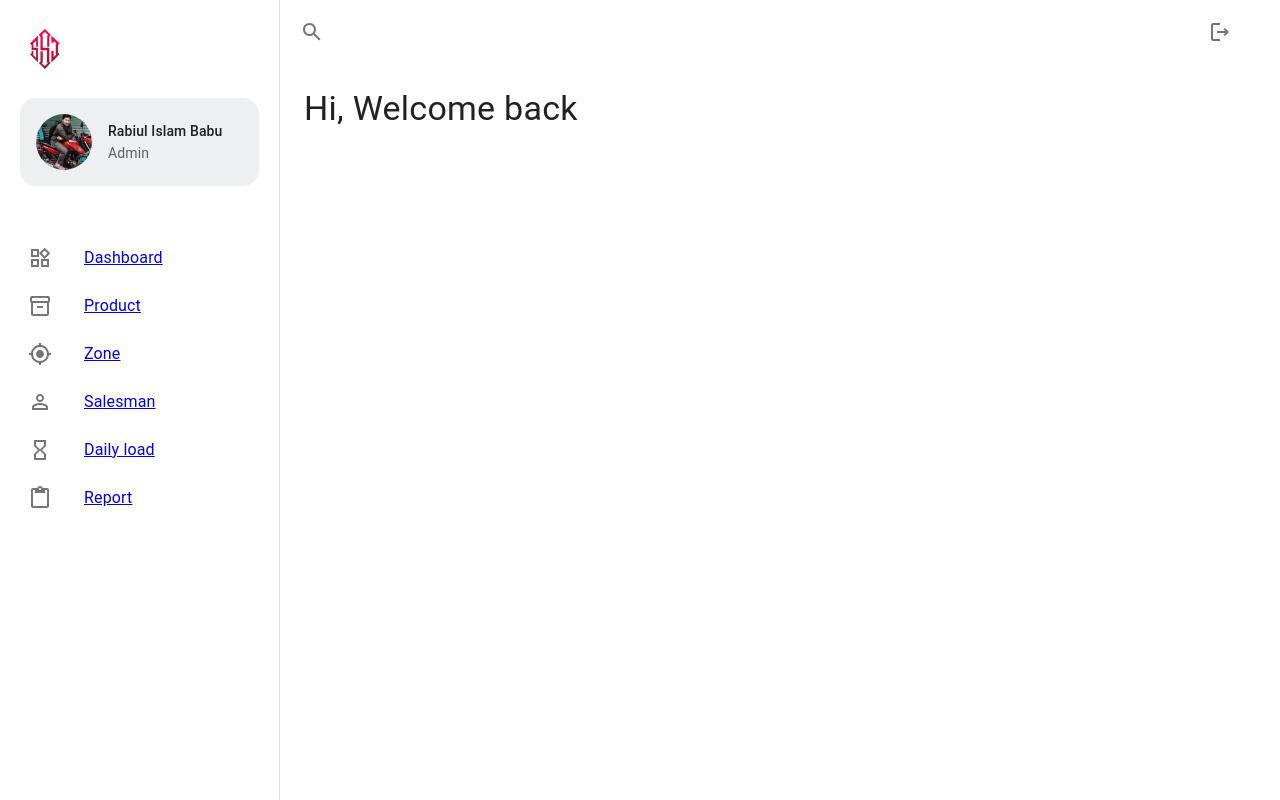
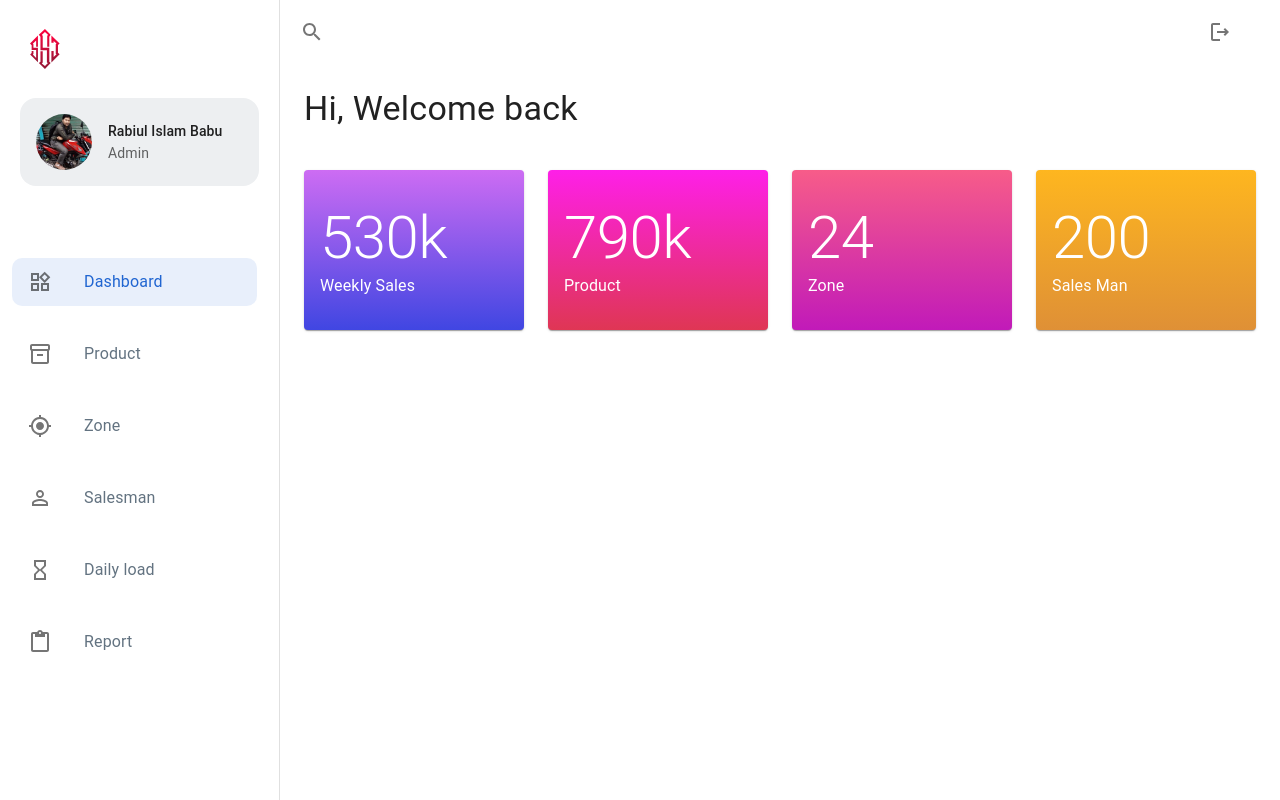
Before and after one commit to jisan538/-test--react-material, a React (Create React App) app: page / in a window 1280 px wide. Built offline with nearby package versions, Linux system fonts and the light colour scheme.

Commit message:
dashoard route with css

```diff
--- /dev/null
+++ b/src/Assets/state.json
@@ -0,0 +1,22 @@
+[
+  {
+    "id": 1,
+    "title": "Weekly Sales",
+    "state": "530k"
+  },
+  {
+    "id": 2,
+    "title": "Product",
+    "state": "790k"
+  },
+  {
+    "id": 3,
+    "title": " Zone",
+    "state": "24"
+  },
+  {
+    "id": 4,
+    "title": "Sales Man",
+    "state": "200"
+  }
+]
--- a/src/Components/Navbar.js
+++ b/src/Components/Navbar.js
@@ -9,8 +9,8 @@ export default function Navbar({ handleDrawerToggle }) {
         <AppBar
             position="fixed"
             sx={{
-                width: { sm: `calc(100% - ${drawerWidth}px)` },
-                ml: { sm: `${drawerWidth}px` },
+                width: { lg: `calc(100% - ${drawerWidth}px)` },
+                ml: { lg: `${drawerWidth}px` },
             }}
             style={{
                 backgroundColor: "rgba(255, 255, 255, 0.04)",
@@ -24,7 +24,7 @@ export default function Navbar({ handleDrawerToggle }) {
                     aria-label="open drawer"
                     edge="start"
                     onClick={handleDrawerToggle}
-                    sx={{ mr: 2, display: { sm: "none" } }}
+                    sx={{ mr: 2, display: { lg: "none" } }}
                 >
                     <MenuOpenRoundedIcon />
                 </IconButton>
--- a/src/Components/Navconfig.json
+++ b/src/Components/Navconfig.json
@@ -12,21 +12,21 @@
     {
         "id": 3,
         "title": "Zone",
-        "link": "/product"
+        "link": "/zone"
     },
     {
         "id": 4,
         "title": "Salesman",
-        "link": "/product"
+        "link": "/salesman"
     },
     {
         "id": 5,
         "title": "Daily load",
-        "link": "/product"
+        "link": "/daily-load"
     },
     {
         "id": 6,
         "title": "Report",
-        "link": "/product"
+        "link": "/report"
     }
 ]
--- a/src/Components/Sidebar.js
+++ b/src/Components/Sidebar.js
@@ -1,6 +1,6 @@
 import * as React from "react";
 import { useState } from "react";
-import { Link } from "react-router-dom";
+import { Link, useLocation } from "react-router-dom";
 import Box from "@mui/material/Box";
 import CssBaseline from "@mui/material/CssBaseline";
 import Drawer from "@mui/material/Drawer";
@@ -31,6 +31,13 @@ function Sidebar(props) {
   const handleDrawerToggle = () => {
     setMobileOpen(!mobileOpen);
   };
+  const linkStyle = {
+    margin: "1rem",
+    textDecoration: "none",
+    fontWeight: 700,
+    color: '#637381'
+  };
+  const { pathname } = useLocation();
 
   const drawer = (
     <div>
@@ -60,11 +67,11 @@ function Sidebar(props) {
       </Box>
       <List>
         {navItem.map((item) => (
-          <Link to={item.link}>
-            <ListItem key={item.id} disablePadding sx={{ ml: 1.5 }}>
+          <Link to={item.link} style={linkStyle}>
+            <ListItem key={item.id} disablePadding sx={{ ml: 1.5 }}  className={`${pathname===item.link?"active":"regular"}`}>
               <ListItemButton>
                 <ListItemIcon
-                  className={`${item.id === 1 ? "active-icon" : "icon"}`}
+                  className={`${pathname===item.link ? "active-icon" : "icon"}`}
                 >
                   {item.id === 1 && <WidgetsOutlinedIcon />}
                   {item.id === 2 && <Inventory2OutlinedIcon />}
@@ -104,7 +111,7 @@ function Sidebar(props) {
             keepMounted: true, // Better open performance on mobile.
           }}
           sx={{
-            display: { xs: "block", sm: "none" },
+            display: { xs: "block", lg: "none" },
             "& .MuiDrawer-paper": {
               boxSizing: "border-box",
               width: drawerWidth,
@@ -116,7 +123,7 @@ function Sidebar(props) {
         <Drawer
           variant="permanent"
           sx={{
-            display: { xs: "none", sm: "block" },
+            display: { xs: "none", lg: "block" },
             "& .MuiDrawer-paper": {
               boxSizing: "border-box",
               width: drawerWidth,
--- /dev/null
+++ b/src/Pages/Components/StateCard.js
@@ -0,0 +1,26 @@
+import { Card, Grid, Typography } from "@mui/material";
+import React, { useState } from "react";
+import "./Style/StateCardStyle.css";
+import stateData from "../../Assets/state.json";
+export default function StateCard() {
+  // eslint-disable-next-line
+  const [state, setState] = useState(stateData);
+  return (
+    <Grid container spacing={3}>
+      {state.map((data) => (
+        <Grid item xs={12} sm={6} md={3}>
+          <Card
+            className={`card ${data.id === 1 && "weekly-sales"} ${
+              data.id === 2 && "product"
+            } ${data.id === 3 && "zone"} ${data.id === 4 && "sales-man"}`}
+          >
+            <Typography variant="h2" sx={{color: "white"}}>
+              {data.state}
+            </Typography>
+            <Typography variant="p" sx={{color: "white"}}>{data.title}</Typography>
+          </Card>
+        </Grid>
+      ))}
+    </Grid>
+  );
+}
--- /dev/null
+++ b/src/Pages/Components/Style/StateCardStyle.css
@@ -0,0 +1,16 @@
+.card {
+  padding: 32px 16px;
+  border-radius: 20px;
+}
+.weekly-sales {
+  background: linear-gradient(180deg, #cd6cf3 0%, #4046e2 100%);
+}
+.zone {
+  background: linear-gradient(180deg, #f75c89 0%, #c11ab9 100%);
+}
+.sales-man {
+  background: linear-gradient(180deg, #feb61f 0%, #df9036 100%);
+}
+.product {
+  background: linear-gradient(180deg, #fe1fe8 0%, #df3654 100%);
+}
--- a/src/Pages/Dashboard.js
+++ b/src/Pages/Dashboard.js
@@ -1,6 +1,7 @@
-import { Box, Toolbar, Typography } from "@mui/material";
+import { Box,Toolbar, Typography } from "@mui/material";
 import React from "react";
 import Sidebar from "../Components/Sidebar";
+import StateCard from "./Components/StateCard";
 
 export default function Dashboard() {
   const drawerWidth = 280;
@@ -12,14 +13,15 @@ export default function Dashboard() {
         component="main"
         sx={{
           p: 3,
-          width: { sm: `calc(100% - ${drawerWidth}px)` },
-          ml: { sm: `${drawerWidth}px` },
+          width: { lg: `calc(100% - ${drawerWidth}px)` },
+          ml: { lg: `${drawerWidth}px` },
         }}
       >
         <Toolbar />
         <Typography variant="h4" sx={{ mb: 5 }}>
           Hi, Welcome back
         </Typography>
+        <StateCard sx={{ mb: 5 }}/>
       </Box>
     </Box>
   );
```
